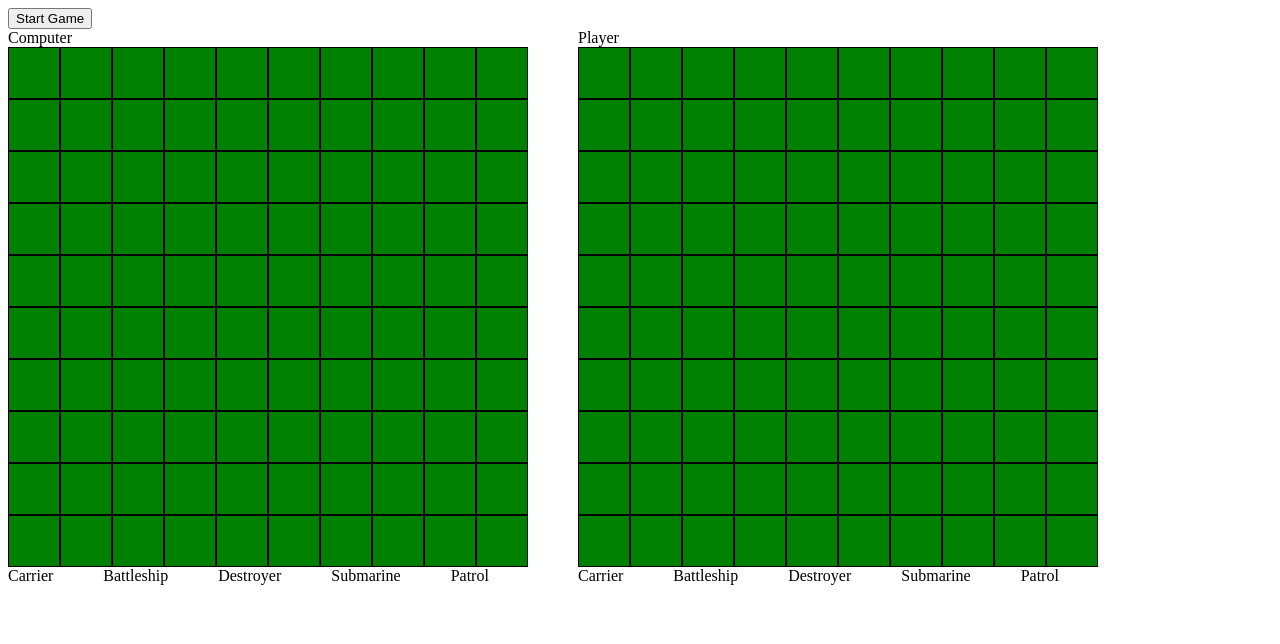
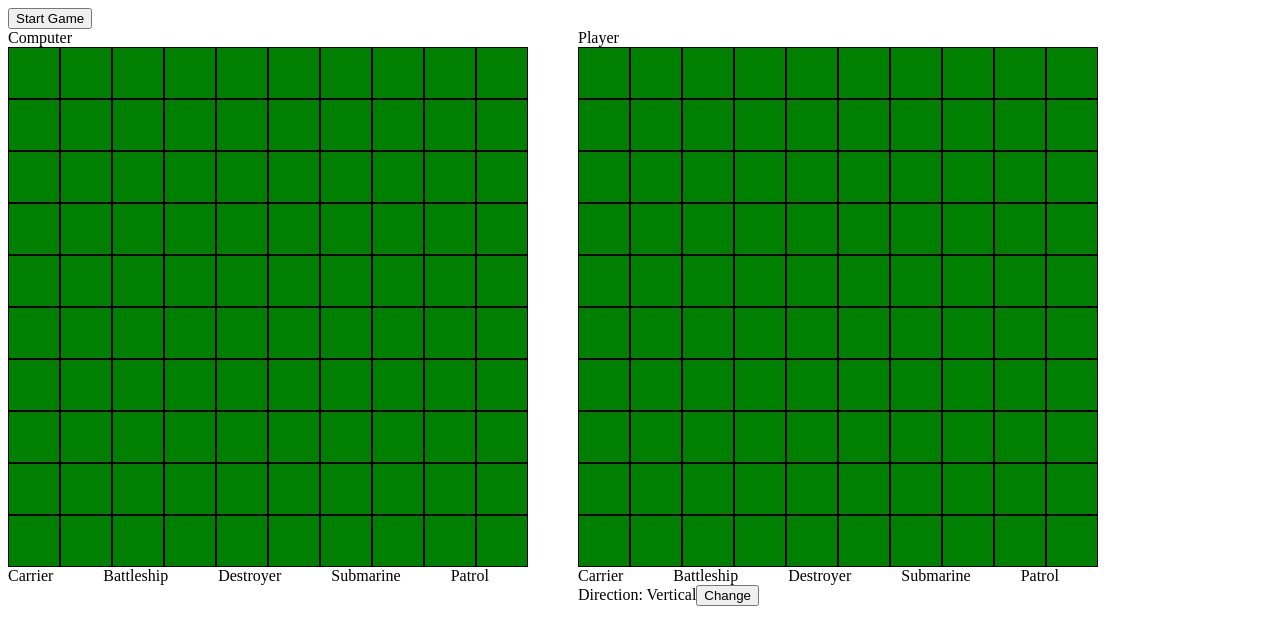
Before and after one commit to flipott/battleship, a website built with webpack: page src/index.html in a window 1280 px wide. Built offline with nearby package versions, Linux system fonts and the light colour scheme.

Commit message:
Add direction div and button

```diff
--- a/src/index.html
+++ b/src/index.html
@@ -32,6 +32,10 @@
           <div class="submarine">Submarine</div>
           <div class="patrol">Patrol</div>
         </div>
+        <div class="direction-change">
+          Direction: <span id="direction">Vertical</span
+          ><button id="direction-btn">Change</button>
+        </div>
       </div>
       <div class="results"></div>
     </div>
```
